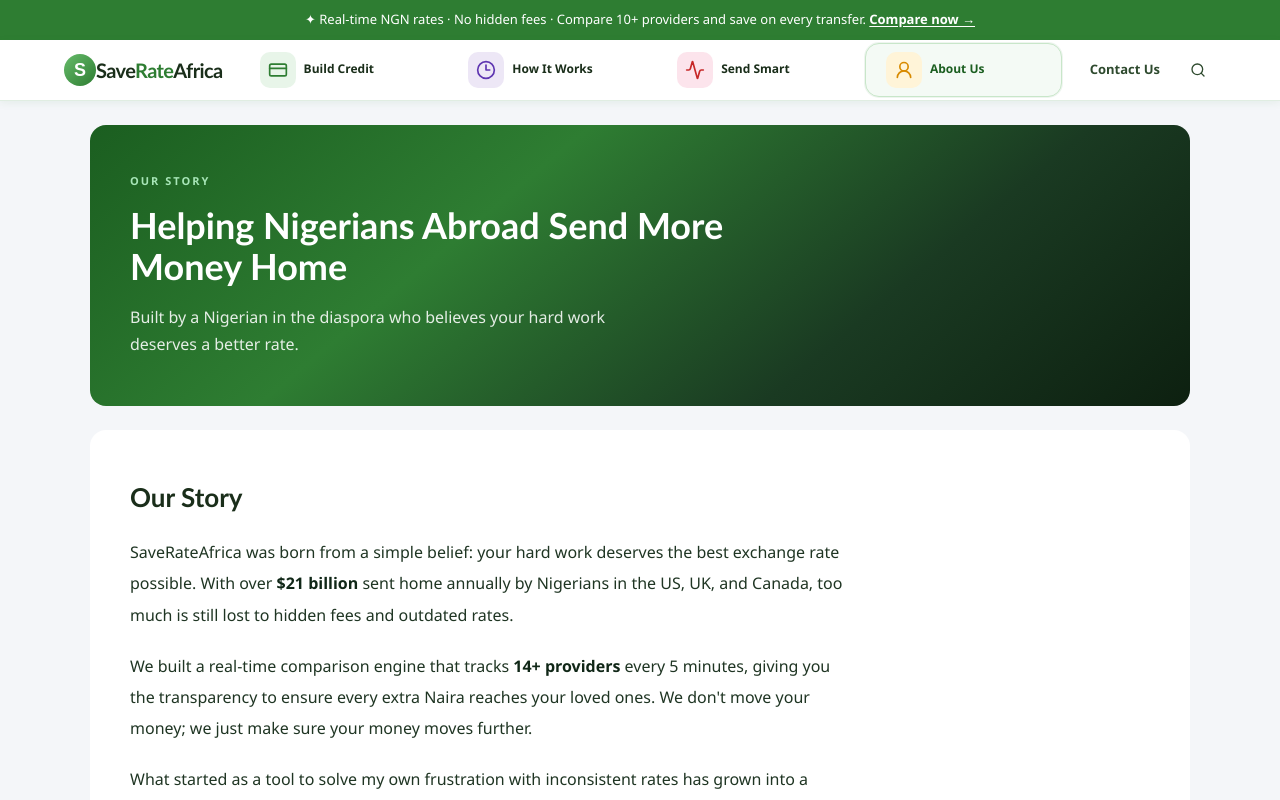
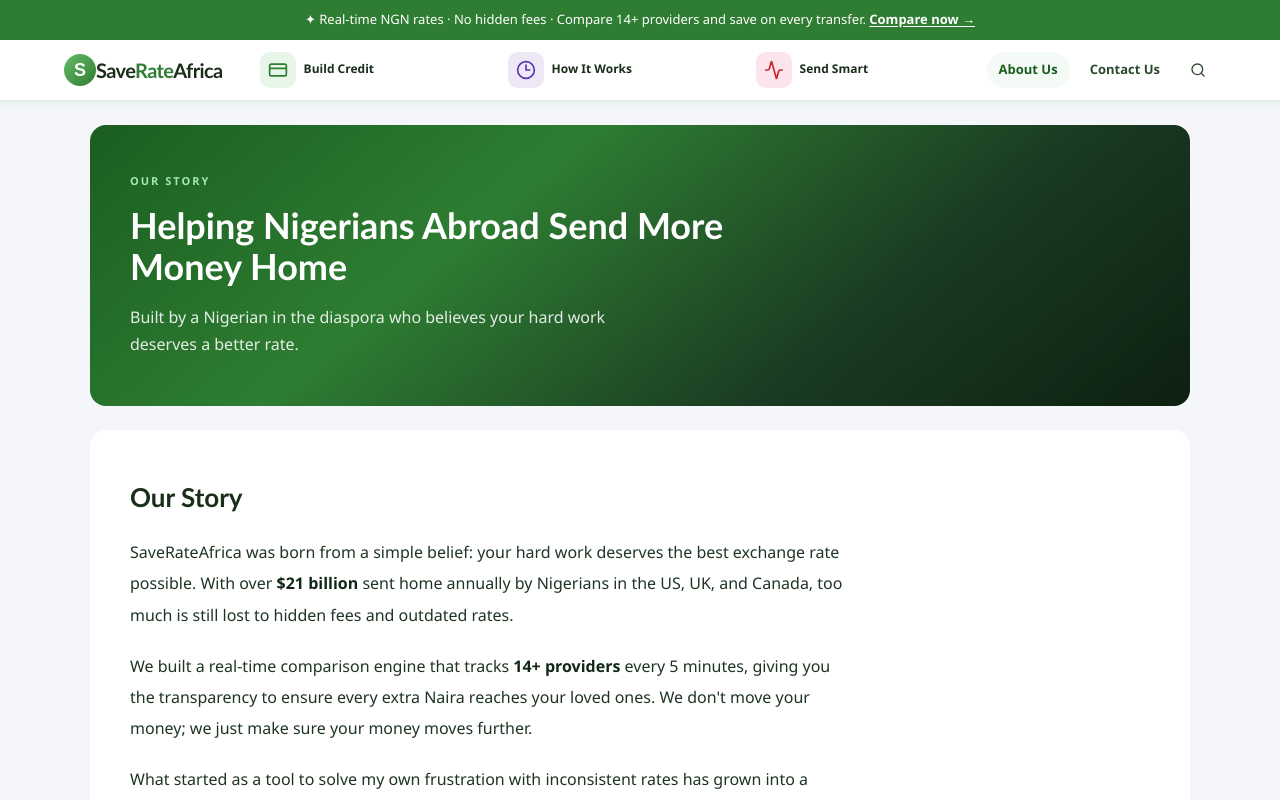
Before and after one commit to Chinenyeonukogu/SaveRateAfrica, a Next.js app: page /about in a window 1280 px wide. Shown: the top 800 px of the page. Built offline with nearby package versions, Linux system fonts and the light colour scheme.

Commit message:
Adjust header nav links

```diff
--- a/components/SiteHeader.tsx
+++ b/components/SiteHeader.tsx
@@ -68,17 +68,18 @@
     label: "Send Smart",
     routeHref: "/#smart-sending",
     sectionId: "smart-sending"
-  },
-  {
-    description: "Our story",
-    href: "/about",
-    icon: UserRound,
-    iconBoxClassName: "bg-[#fff4d8]",
-    iconColorClassName: "text-[#d88a00]",
-    label: "About Us",
-    matchPathnames: ["/about"]
   }
 ] as const;
+
+const aboutNavigationItem: NavigationItem = {
+  description: "Our story",
+  href: "/about",
+  icon: UserRound,
+  iconBoxClassName: "bg-[#fff4d8]",
+  iconColorClassName: "text-[#d88a00]",
+  label: "About Us",
+  matchPathnames: ["/about"]
+};
 
 const contactNavigationItem: NavigationItem = {
   href: "#contact",
@@ -93,7 +94,7 @@
 const headerShellClassName = "mx-auto w-full max-w-[1200px] px-4 lg:px-6";
 const breadcrumbShellClassName =
   "mx-auto w-full max-w-[1200px] px-4 min-[600px]:px-6 lg:px-10";
-const allNavigationItems = [...navigationItems, contactNavigationItem];
+const allNavigationItems = [...navigationItems, aboutNavigationItem, contactNavigationItem];
 
 function SaveRateAfricaLogo({
   href,
@@ -462,7 +463,7 @@
         <div className="bg-[#2e7d32]">
           <div className="mx-auto max-w-[1200px] px-5 py-[10px] text-center text-[13px] text-white">
             <span>
-              ✦ Real-time NGN rates · No hidden fees · Compare 10+ providers and
+              ✦ Real-time NGN rates · No hidden fees · Compare 14+ providers and
               save on every transfer.{" "}
             </span>
             <Link
@@ -487,7 +488,7 @@
             <div className="flex min-w-0 flex-1 items-center">
               <SaveRateAfricaLogo href={getHomeHref()} onClick={handleLogoClick} />
               <nav aria-label="Primary" className="ml-3 hidden min-w-0 flex-1 lg:flex xl:ml-4">
-                <ul className="strip grid min-w-0 flex-1 grid-cols-4 items-center gap-2 xl:gap-3">
+                <ul className="strip grid min-w-0 flex-1 grid-cols-3 items-center gap-2 xl:gap-3">
                   {navigationItems.map((item) => {
                     const isActive = isActiveNavigationItem(item);
 
@@ -523,7 +524,7 @@
                 aria-label="Tablet primary"
                 className="ml-3 hidden min-w-0 flex-1 items-center md:flex lg:hidden"
               >
-                <ul className="strip grid w-full min-w-0 grid-cols-3 items-center gap-1 pr-2 min-[860px]:grid-cols-4">
+                <ul className="strip grid w-full min-w-0 grid-cols-3 items-center gap-1 pr-2">
                   {navigationItems.map((item) => (
                     <li key={item.label} className="min-w-0 list-none">
                       {renderTabletNavigationItem(item)}
@@ -534,6 +535,17 @@
             </div>
 
             <div className="hidden shrink-0 items-center gap-2 lg:flex">
+              <Link
+                className={`inline-flex h-9 items-center rounded-full px-3 text-[13px] font-semibold transition ${
+                  isActiveNavigationItem(aboutNavigationItem)
+                    ? "bg-[#f4faf5] text-[#1b5e20]"
+                    : "text-[#2e4a2e] hover:bg-[#f4faf5] hover:text-[#2e7d32]"
+                }`}
+                href={getNavigationHref(aboutNavigationItem)}
+                onClick={(event) => handleNavigationClick(event, aboutNavigationItem)}
+              >
+                {aboutNavigationItem.label}
+              </Link>
               <Link
                 className={`inline-flex h-9 items-center rounded-full px-3 text-[13px] font-semibold transition ${
                   isActiveNavigationItem(contactNavigationItem)
@@ -603,6 +615,17 @@
             </div>
 
             <div className="hidden shrink-0 items-center gap-2 md:flex lg:hidden">
+              <Link
+                className={`inline-flex h-9 items-center rounded-full px-3 text-[13px] font-semibold transition ${
+                  isActiveNavigationItem(aboutNavigationItem)
+                    ? "bg-[#f4faf5] text-[#1b5e20]"
+                    : "text-[#2e4a2e] hover:bg-[#f4faf5] hover:text-[#2e7d32]"
+                }`}
+                href={getNavigationHref(aboutNavigationItem)}
+                onClick={(event) => handleNavigationClick(event, aboutNavigationItem)}
+              >
+                {aboutNavigationItem.label}
+              </Link>
               <Link
                 className={`inline-flex h-9 items-center rounded-full px-3 text-[13px] font-semibold transition ${
                   isActiveNavigationItem(contactNavigationItem)
@@ -732,7 +755,7 @@
             </button>
           </div>
 
-          {[...navigationItems, contactNavigationItem].map((item) => {
+          {[...navigationItems, aboutNavigationItem, contactNavigationItem].map((item) => {
             const isActive = isActiveNavigationItem(item);
 
             return (
```
